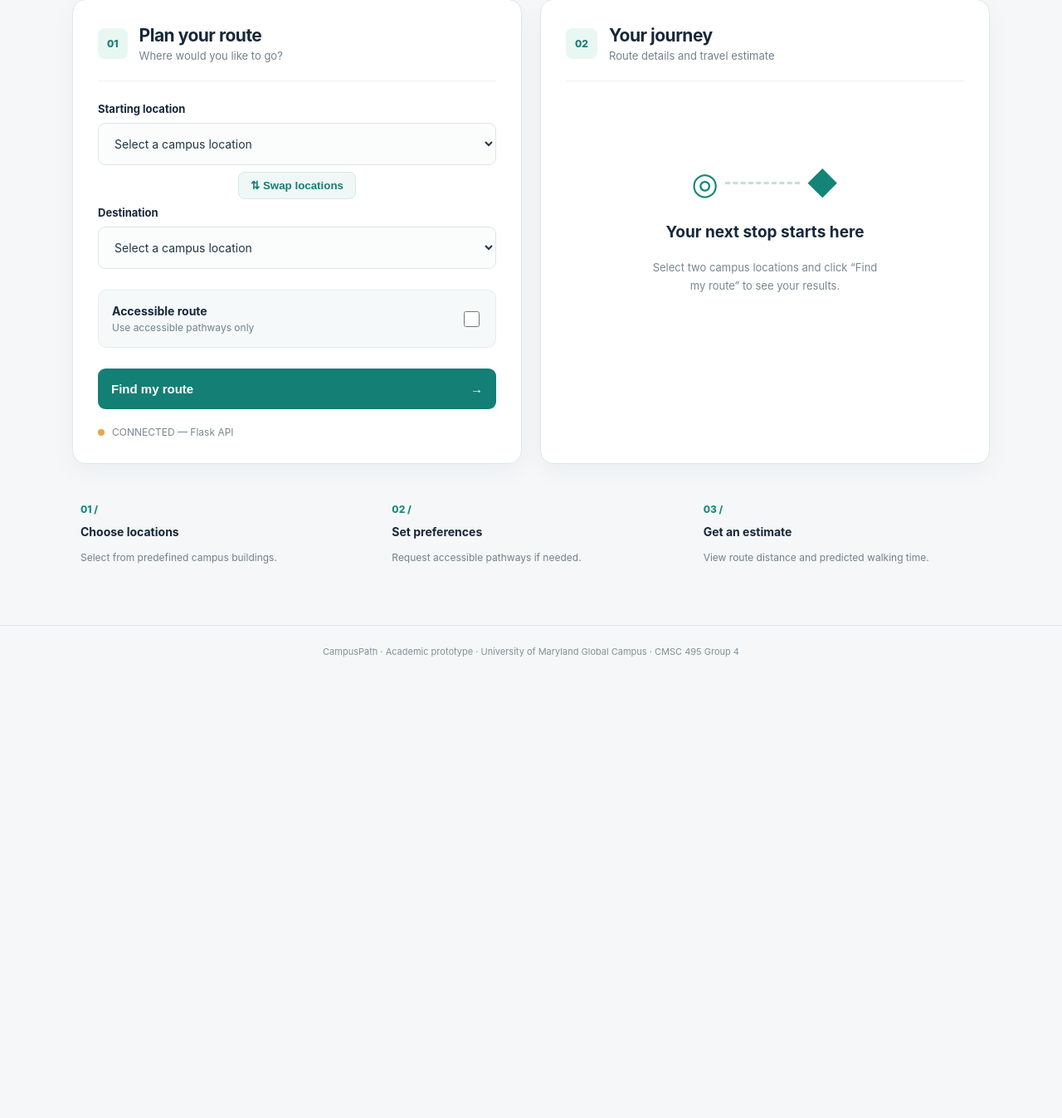
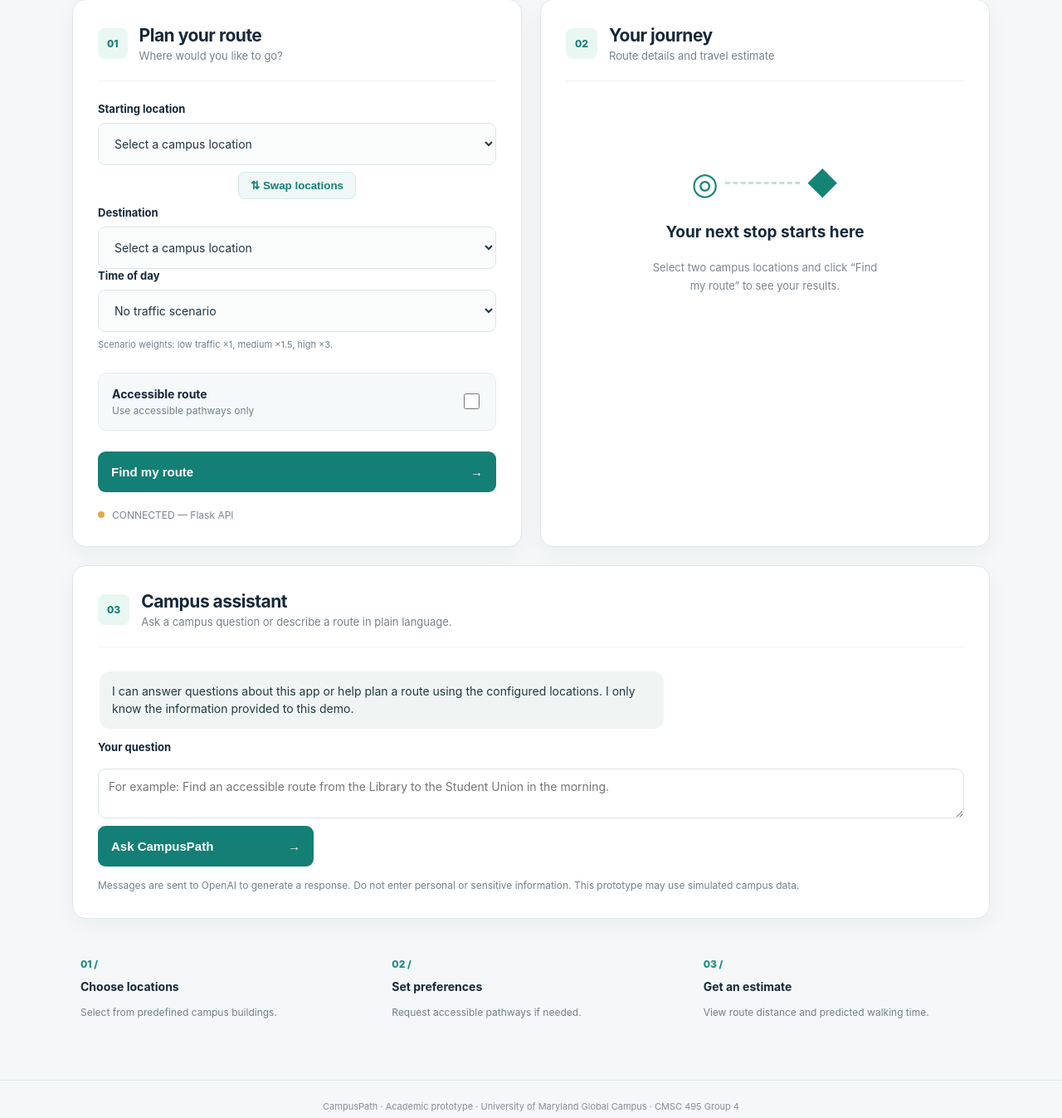
Before and after one commit to CMSC-495-Group-4/CMSC495-GROUP-4-PROJECT, a Flask app: page / in a window 1280 px wide. Shown: the part 375-1722 px from the top of the page at 83% size. Before the commit the page ends 1166 px from the top, so only its background shows below. Run offline with Flask 3, Linux system fonts and the light colour scheme; data comes from the database, SQL or seed files in the repository; both versions use the stored data as it was after the commit.

Commit message:
Save uncommitted changes

```diff
--- a/app.py
+++ b/app.py
@@ -5,32 +5,50 @@ import uuid
 
 from flask import Flask, jsonify, render_template, request
 
+from chatbot import (
+    ChatConfigurationError,
+    ChatProviderError,
+    interpret_message,
+)
 from config import Config
 from db import get_db, init_app as init_database_app, initialize_database
 
 
 WALKING_SPEED_METERS_PER_MINUTE = 75.0
+TRAFFIC_COST_FACTORS = {"low": 1.0, "medium": 1.5, "high": 3.0}
 
 
-def _shortest_path(connection, start_id, destination_id, accessible):
+def _shortest_path(connection, start_id, destination_id, accessible, time_period=None):
     query = """
-        SELECT pathway_id, start_building_id, end_building_id, distance_meters
-        FROM Pathways
+        SELECT p.pathway_id, p.start_building_id, p.end_building_id,
+               p.distance_meters, COALESCE(t.foot_traffic, p.foot_traffic)
+                   AS foot_traffic
+        FROM Pathways AS p
+        LEFT JOIN PathwayTraffic AS t
+          ON t.pathway_id = p.pathway_id AND t.time_period = ?
     """
+    parameters = [time_period]
     if accessible:
-        query += " WHERE wheelchair_accessible = 1 AND has_stairs = 0"
+        query += " WHERE p.wheelchair_accessible = 1 AND p.has_stairs = 0"
 
     graph = {}
-    for pathway in connection.execute(query):
+    for pathway in connection.execute(query, parameters):
         start = pathway["start_building_id"]
         end = pathway["end_building_id"]
         distance = pathway["distance_meters"]
         pathway_id = pathway["pathway_id"]
-        graph.setdefault(start, []).append((end, distance, pathway_id))
-        graph.setdefault(end, []).append((start, distance, pathway_id))
+        traffic = pathway["foot_traffic"]
+        cost = (
+            distance * TRAFFIC_COST_FACTORS[traffic]
+            if time_period
+            else distance
+        )
+        graph.setdefault(start, []).append((end, distance, cost, pathway_id))
+        graph.setdefault(end, []).append((start, distance, cost, pathway_id))
 
     distances = {start_id: 0.0}
     previous = {}
+    edge_distances = {}
     queue = [(0.0, start_id)]
 
     while queue:
@@ -40,11 +58,13 @@ def _shortest_path(connection, start_id, destination_id, accessible):
         if building_id == destination_id:
             break
 
-        for neighbor, edge_distance, pathway_id in graph.get(building_id, []):
-            new_distance = distance_so_far + edge_distance
+        for neighbor, edge_distance, edge_cost, pathway_id in graph.get(
+            building_id, []
+        ):
+            new_distance = distance_so_far + edge_cost
             if new_distance < distances.get(neighbor, float("inf")):
                 distances[neighbor] = new_distance
-                previous[neighbor] = (building_id, pathway_id)
+                previous[neighbor] = (building_id, pathway_id, edge_distance)
                 heapq.heappush(queue, (new_distance, neighbor))
 
     if destination_id not in distances:
@@ -52,13 +72,79 @@ def _shortest_path(connection, start_id, destination_id, accessible):
 
     pathway_ids = []
     current_id = destination_id
+    total_distance = 0.0
     while current_id != start_id:
-        previous_id, pathway_id = previous[current_id]
+        previous_id, pathway_id, edge_distance = previous[current_id]
         pathway_ids.append(pathway_id)
+        total_distance += edge_distance
         current_id = previous_id
     pathway_ids.reverse()
 
-    return distances[destination_id], pathway_ids
+    estimated_minutes = distances[destination_id] / WALKING_SPEED_METERS_PER_MINUTE
+    return total_distance, estimated_minutes, pathway_ids
+
+
+def _find_route(connection, start_id, destination_id, accessible, time_period=None):
+    if start_id == destination_id:
+        return None, (
+            "INVALID_REQUEST",
+            "Start and destination must be different buildings.",
+            400,
+        )
+
+    found_ids = {
+        row["building_id"]
+        for row in connection.execute(
+            "SELECT building_id FROM Buildings WHERE building_id IN (?, ?)",
+            (start_id, destination_id),
+        )
+    }
+    if start_id not in found_ids or destination_id not in found_ids:
+        return None, (
+            "LOCATION_NOT_FOUND",
+            "The start or destination building does not exist.",
+            404,
+        )
+
+    if accessible:
+        inaccessible_buildings = connection.execute(
+            """
+            SELECT COUNT(*)
+            FROM Buildings
+            WHERE building_id IN (?, ?) AND wheelchair_accessible = 0
+            """,
+            (start_id, destination_id),
+        ).fetchone()[0]
+        if inaccessible_buildings:
+            return None, (
+                "ROUTE_NOT_FOUND",
+                "A selected building is not marked wheelchair-accessible.",
+                404,
+            )
+
+    result = _shortest_path(
+        connection, start_id, destination_id, accessible, time_period
+    )
+    if result is None:
+        return None, (
+            "ROUTE_NOT_FOUND",
+            "No route was found for the selected locations and preferences.",
+            404,
+        )
+
+    distance_meters, estimated_minutes, pathway_ids = result
+    return (
+        {
+            "routeId": uuid.uuid4().hex,
+            "pathwayIds": pathway_ids,
+            "distanceMeters": distance_meters,
+            "accessible": accessible,
+            "estimatedMinutes": estimated_minutes,
+            "predictionSource": "distance-based",
+            "timePeriod": time_period,
+        },
+        None,
+    )
 
 
 def create_app(test_config=None):
@@ -107,6 +193,7 @@ def create_app(test_config=None):
         start_id = payload.get("startId")
         destination_id = payload.get("destinationId")
         accessible = payload.get("accessible", False)
+        time_period = payload.get("timePeriod")
         if (
             isinstance(start_id, bool)
             or not isinstance(start_id, int)
@@ -115,70 +202,141 @@ def create_app(test_config=None):
             or not isinstance(destination_id, int)
             or destination_id <= 0
             or not isinstance(accessible, bool)
+            or (
+                time_period is not None
+                and (
+                    not isinstance(time_period, str)
+                    or time_period not in {"morning", "midday", "evening"}
+                )
+            )
         ):
             return _error(
                 "INVALID_REQUEST",
                 "startId and destinationId must be positive integers, and "
-                "accessible must be a boolean.",
+                "accessible must be a boolean and timePeriod must be "
+                "morning, midday, evening, or omitted.",
                 400,
             )
-        if start_id == destination_id:
+        route_data, error = _find_route(
+            get_db(), start_id, destination_id, accessible, time_period
+        )
+        if error:
+            return _error(*error)
+        return jsonify(route_data)
+
+    @app.post("/api/chat")
+    def chat():
+        payload = request.get_json(silent=True)
+        message = payload.get("message") if isinstance(payload, dict) else None
+        if not isinstance(message, str) or not message.strip() or len(message) > 500:
             return _error(
                 "INVALID_REQUEST",
-                "Start and destination must be different buildings.",
+                "A message of 1 to 500 characters is required.",
                 400,
             )
 
-        connection = get_db()
-        found_ids = {
-            row["building_id"]
-            for row in connection.execute(
-                "SELECT building_id FROM Buildings WHERE building_id IN (?, ?)",
-                (start_id, destination_id),
+        locations = [
+            {"id": row["building_id"], "name": row["building_name"]}
+            for row in get_db().execute(
+                "SELECT building_id, building_name FROM Buildings ORDER BY building_name"
             )
-        }
-        if start_id not in found_ids or destination_id not in found_ids:
+        ]
+        try:
+            interpretation = interpret_message(
+                message.strip(),
+                locations,
+                app.config.get("OPENAI_API_KEY"),
+                app.config["OPENAI_MODEL"],
+            )
+        except ChatConfigurationError:
             return _error(
-                "LOCATION_NOT_FOUND",
-                "The start or destination building does not exist.",
-                404,
+                "CHAT_NOT_CONFIGURED",
+                "The campus assistant is not configured. Set OPENAI_API_KEY to enable it.",
+                503,
+            )
+        except ChatProviderError:
+            return _error(
+                "CHAT_UNAVAILABLE",
+                "The campus assistant could not respond. Please try again.",
+                502,
             )
 
-        if accessible:
-            inaccessible_buildings = connection.execute(
-                """
-                SELECT COUNT(*)
-                FROM Buildings
-                WHERE building_id IN (?, ?) AND wheelchair_accessible = 0
-                """,
-                (start_id, destination_id),
-            ).fetchone()[0]
-            if inaccessible_buildings:
-                return _error(
-                    "ROUTE_NOT_FOUND",
-                    "A selected building is not marked wheelchair-accessible.",
-                    404,
-                )
-
-        result = _shortest_path(connection, start_id, destination_id, accessible)
-        if result is None:
-            return _error(
-                "ROUTE_NOT_FOUND",
-                "No route was found for the selected locations and preferences.",
-                404,
+        if interpretation["intent"] != "route":
+            answer = interpretation["answer"].strip()
+            return jsonify(
+                reply=answer
+                or "I don't have enough verified information to answer that."
             )
 
-        distance_meters, pathway_ids = result
-        return jsonify(
-            routeId=uuid.uuid4().hex,
-            pathwayIds=pathway_ids,
-            distanceMeters=distance_meters,
-            accessible=accessible,
-            estimatedMinutes=distance_meters / WALKING_SPEED_METERS_PER_MINUTE,
-            predictionSource="distance-based",
+        if (
+            not interpretation["start"]
+            or not interpretation["destination"]
+            or interpretation["accessible"] is None
+        ):
+            return jsonify(
+                reply=(
+                    "To plan a route, tell me the starting building, destination, "
+                    "and whether you need an accessible route."
+                )
+            )
+
+        start = _match_location(interpretation["start"], locations)
+        destination = _match_location(interpretation["destination"], locations)
+        if not start or not destination:
+            names = ", ".join(location["name"] for location in locations)
+            if not names:
+                return jsonify(
+                    reply="No campus locations are configured yet, so I can't plan a route."
+                )
+            return jsonify(
+                reply=f"I couldn't match those buildings. Choose from: {names}."
+            )
+
+        time_period = interpretation["timePeriod"]
+        route_data, error = _find_route(
+            get_db(),
+            start["id"],
+            destination["id"],
+            interpretation["accessible"],
+            time_period,
         )
+        if error:
+            return jsonify(reply=error[1])
+
+        route_data.update(
+            startId=start["id"],
+            destinationId=destination["id"],
+        )
+        period_label = f" for {time_period}" if time_period else ""
+        reply = (
+            f"Route from {start['name']} to {destination['name']}{period_label}: "
+            f"{route_data['distanceMeters']:.0f} m, about "
+            f"{route_data['estimatedMinutes']:.1f} minutes. "
+            "This is an estimate based on the configured route data, not live "
+            "traffic or verified accessibility information."
+        )
+        return jsonify(reply=reply, route=route_data)
 
     return app
+
+
+def _match_location(candidate, locations):
+    normalized = " ".join(candidate.casefold().split())
+    exact_matches = [
+        location
+        for location in locations
+        if " ".join(location["name"].casefold().split()) == normalized
+    ]
+    if len(exact_matches) == 1:
+        return exact_matches[0]
+
+    partial_matches = [
+        location
+        for location in locations
+        if normalized in location["name"].casefold()
+        or location["name"].casefold() in normalized
+    ]
+    return partial_matches[0] if len(partial_matches) == 1 else None
 
 
 def _error(code, message, status):
--- a/config.py
+++ b/config.py
@@ -7,7 +7,10 @@ from pathlib import Path
 class Config:
     """Stores shared application settings."""
 
-    DATABASE_NAME = os.getenv("DATABASE_NAME",
+    DATABASE_NAME = os.getenv(
+        "DATABASE_NAME",
         str(Path(__file__).resolve().parent / "instance" / "campuspath.db"),
     )
     DEBUG = os.getenv("FLASK_DEBUG", "False").lower() == "true"
+    OPENAI_API_KEY = os.getenv("OPENAI_API_KEY")
+    OPENAI_MODEL = os.getenv("OPENAI_MODEL", "gpt-4o-mini")
--- a/static/app.js
+++ b/static/app.js
@@ -80,6 +80,7 @@ function renderRoute(data, startId, destinationId) {
   $('distance').textContent = Math.round(data.distanceMeters).toLocaleString();
   $('route-id').textContent = data.routeId;
   $('accessibility-result').textContent = data.accessible ? 'Accessible route' : 'Standard route';
+  $('traffic-period').textContent = data.timePeriod || 'Not applied';
   $('source').textContent = data.predictionSource === 'ai' ? 'AI prediction' : 'Distance-based estimate';
   $('pathways').textContent = data.pathwayIds.join(', ') || 'Not provided';
   $('empty-state').hidden = true;
@@ -99,6 +100,7 @@ $('route-form').addEventListener('submit', async (event) => {
   const startId = Number($('start').value);
   const destinationId = Number($('destination').value);
   const accessible = $('accessible').checked;
+  const timePeriod = $('time-period').value || null;
   if (!startId || !destinationId) {
     showMessage('Please select both locations.');
     return;
@@ -117,7 +119,7 @@ $('route-form').addEventListener('submit', async (event) => {
         'Content-Type': 'application/json',
         Accept: 'application/json'
       },
-      body: JSON.stringify({startId, destinationId, accessible})
+      body: JSON.stringify({startId, destinationId, accessible, timePeriod})
     });
     const data = await response.json();
     if (!response.ok) {
@@ -134,4 +136,51 @@ $('route-form').addEventListener('submit', async (event) => {
   }
 });
 
+function addChatMessage(role, text) {
+  const message = document.createElement('p');
+  message.className = `chat-message ${role}-message`;
+  message.textContent = text;
+  $('chat-messages').append(message);
+  $('chat-messages').scrollTop = $('chat-messages').scrollHeight;
+  return message;
+}
+
+$('chat-form').addEventListener('submit', async (event) => {
+  event.preventDefault();
+  const input = $('chat-input');
+  const message = input.value.trim();
+  if (!message) return;
+
+  addChatMessage('user', message);
+  input.value = '';
+  $('chat-submit').disabled = true;
+  const pending = addChatMessage('assistant', 'Thinking…');
+  try {
+    const response = await fetch('/api/chat', {
+      method: 'POST',
+      headers: {
+        'Content-Type': 'application/json',
+        Accept: 'application/json'
+      },
+      body: JSON.stringify({message})
+    });
+    const data = await response.json();
+    if (!response.ok) {
+      throw new Error(data?.error?.message || `Assistant request failed (HTTP ${response.status}).`);
+    }
+    if (typeof data.reply !== 'string') {
+      throw new Error('The server returned an invalid assistant response.');
+    }
+    pending.textContent = data.reply;
+    if (data.route) {
+      renderRoute(data.route, data.route.startId, data.route.destinationId);
+    }
+  } catch (error) {
+    pending.textContent = error.message || 'Unable to reach the campus assistant.';
+  } finally {
+    $('chat-submit').disabled = false;
+    input.focus();
+  }
+});
+
 initialize();
--- /dev/null
+++ b/static/chatbot.css
@@ -0,0 +1 @@
+.assistant{margin-top:22px;min-height:0}.chat-messages{display:flex;flex-direction:column;gap:12px;max-height:320px;overflow-y:auto;padding:4px 2px 14px}.chat-message{max-width:min(85%,680px);margin:0;padding:13px 15px;border-radius:12px;font-size:14px;line-height:1.55;white-space:pre-wrap;overflow-wrap:anywhere}.assistant-message{align-self:flex-start;background:#f0f5f4;color:#203a42}.user-message{align-self:flex-end;background:#137f75;color:#fff}.chat-form{display:grid;gap:9px}.chat-form textarea{resize:vertical;width:100%;border:1px solid #dce5e8;border-radius:9px;padding:12px;font:inherit;font-size:14px}.chat-form textarea:focus{outline:3px solid #7dd3c7;outline-offset:2px}.chat-form .primary{max-width:260px}.chat-form .primary:disabled{cursor:wait}.chat-disclaimer{margin:13px 0 0;color:#71818a;font-size:12px;line-height:1.6}.field-note{display:block;color:#71818a;font-size:11px;line-height:1.5;margin:7px 0 15px}
--- a/templates/index.html
+++ b/templates/index.html
@@ -5,6 +5,7 @@
   <meta name="viewport" content="width=device-width, initial-scale=1">
   <title>CampusPath | Campus Navigation</title>
   <link rel="stylesheet" href="{{ url_for('static', filename='styles.css') }}">
+  <link rel="stylesheet" href="{{ url_for('static', filename='chatbot.css') }}">
   <script src="{{ url_for('static', filename='app.js') }}" defer></script>
 </head>
 <body>
@@ -17,6 +18,7 @@
           <label for="start">Starting location</label><select id="start" required><option value="">Loading locations…</option></select>
           <div class="swap-row"><button type="button" id="swap" class="swap" aria-label="Swap start and destination">⇅ Swap locations</button></div>
           <label for="destination">Destination</label><select id="destination" required><option value="">Loading locations…</option></select>
+          <label for="time-period">Time of day</label><select id="time-period"><option value="">No traffic scenario</option><option value="morning">Morning</option><option value="midday">Midday</option><option value="evening">Evening</option></select><small class="field-note">Scenario weights: low traffic ×1, medium ×1.5, high ×3.</small>
           <label class="toggle-row" for="accessible"><span><strong>Accessible route</strong><small>Use accessible pathways only</small></span><input type="checkbox" id="accessible"></label>
           <button class="primary" id="submit" type="submit">Find my route <span>→</span></button>
           <div id="message" role="alert" aria-live="polite" hidden></div>
@@ -25,9 +27,21 @@
       </section>
       <section class="panel results" aria-labelledby="results-title"><div class="panel-heading"><span class="step">02</span><div><h2 id="results-title">Your journey</h2><p>Route details and travel estimate</p></div></div>
         <div id="empty-state" class="empty-state"><div class="route-graphic"><span>◎</span><div class="route-dashes"></div><span>◆</span></div><h3>Your next stop starts here</h3><p>Select two campus locations and click “Find my route” to see your results.</p></div>
-        <div id="route-results" hidden><div class="result-route"><span id="result-start"></span><span class="route-arrow">→</span><span id="result-destination"></span></div><div class="metrics"><div class="metric"><span class="metric-label">ESTIMATED WALK</span><strong id="minutes">—</strong><span class="metric-unit">minutes</span></div><div class="metric"><span class="metric-label">TOTAL DISTANCE</span><strong id="distance">—</strong><span class="metric-unit">meters</span></div></div><div class="detail"><span>Route ID</span><strong id="route-id"></strong></div><div class="detail"><span>Accessibility</span><strong id="accessibility-result"></strong></div><div class="detail"><span>Estimate source</span><strong id="source"></strong></div><div class="detail"><span>Pathway IDs</span><strong id="pathways"></strong></div><p class="disclaimer">Travel times use a basic distance-based estimate, not a trained model or real-time foot traffic.</p></div>
+        <div id="route-results" hidden><div class="result-route"><span id="result-start"></span><span class="route-arrow">→</span><span id="result-destination"></span></div><div class="metrics"><div class="metric"><span class="metric-label">ESTIMATED WALK</span><strong id="minutes">—</strong><span class="metric-unit">minutes</span></div><div class="metric"><span class="metric-label">TOTAL DISTANCE</span><strong id="distance">—</strong><span class="metric-unit">meters</span></div></div><div class="detail"><span>Route ID</span><strong id="route-id"></strong></div><div class="detail"><span>Accessibility</span><strong id="accessibility-result"></strong></div><div class="detail"><span>Traffic scenario</span><strong id="traffic-period"></strong></div><div class="detail"><span>Estimate source</span><strong id="source"></strong></div><div class="detail"><span>Pathway IDs</span><strong id="pathways"></strong></div><p class="disclaimer">Travel times use a fixed walking-speed estimate and configured traffic scenarios—not a trained prediction or live traffic. Verify accessibility conditions before relying on them.</p></div>
       </section>
     </div>
+    <section class="panel assistant" aria-labelledby="assistant-title">
+      <div class="panel-heading"><span class="step">03</span><div><h2 id="assistant-title">Campus assistant</h2><p>Ask a campus question or describe a route in plain language.</p></div></div>
+      <div id="chat-messages" class="chat-messages" role="log" aria-live="polite" aria-relevant="additions">
+        <p class="chat-message assistant-message">I can answer questions about this app or help plan a route using the configured locations. I only know the information provided to this demo.</p>
+      </div>
+      <form id="chat-form" class="chat-form">
+        <label for="chat-input">Your question</label>
+        <textarea id="chat-input" maxlength="500" rows="2" required placeholder="For example: Find an accessible route from the Library to the Student Union in the morning."></textarea>
+        <button class="primary" id="chat-submit" type="submit">Ask CampusPath <span>→</span></button>
+      </form>
+      <p class="chat-disclaimer">Messages are sent to OpenAI to generate a response. Do not enter personal or sensitive information. This prototype may use simulated campus data.</p>
+    </section>
     <section class="info-strip"><div><span>01 /</span><strong>Choose locations</strong><p>Select from predefined campus buildings.</p></div><div><span>02 /</span><strong>Set preferences</strong><p>Request accessible pathways if needed.</p></div><div><span>03 /</span><strong>Get an estimate</strong><p>View route distance and predicted walking time.</p></div></section>
   </main><footer>CampusPath · Academic prototype · University of Maryland Global Campus · CMSC 495 Group 4</footer>
 </body>
```
Also changed, not shown: chatbot.py (added, +136 -0 lines), database/seed_demo_data.sql (added, +74 -0 lines), tests/test_app.py (+180 -0 lines), README.md.
